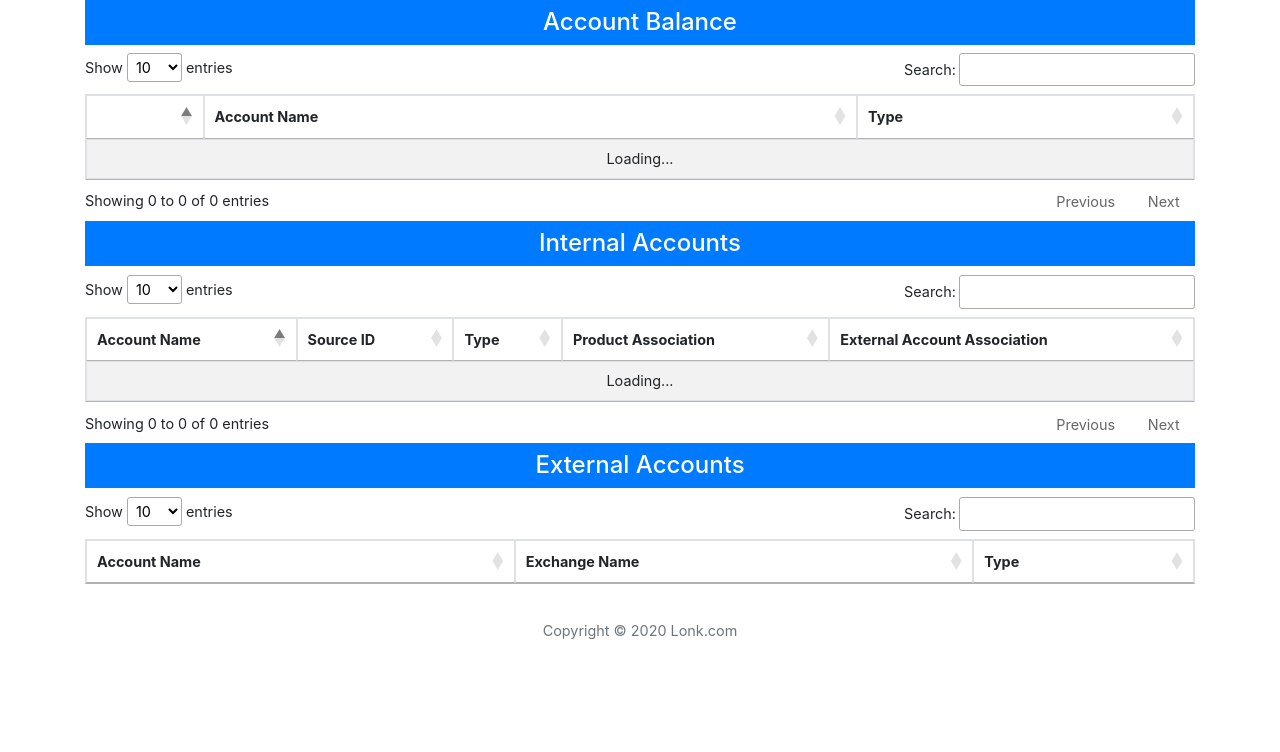
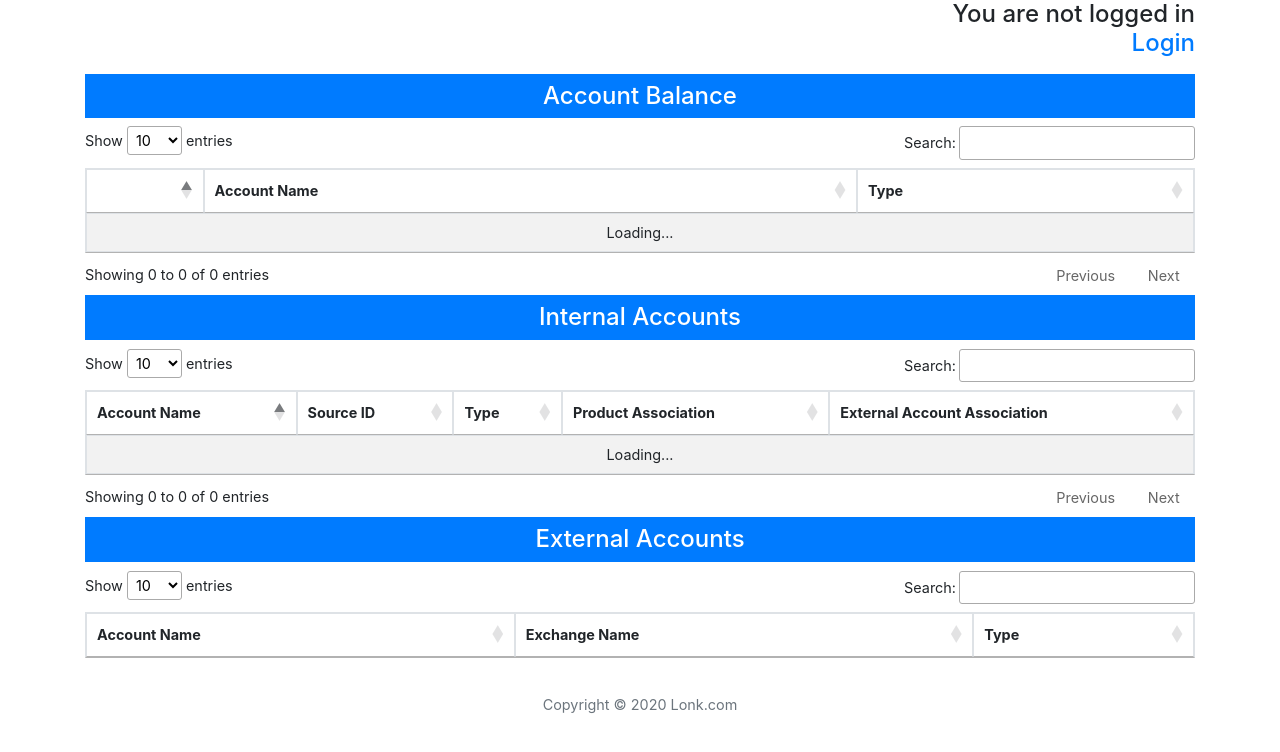
Before and after one commit to deoshao11/django-gui, a Django app: page / in a window 1280 px wide. Shown: the top 752 px of the page. Run offline with Django 3.2, Linux system fonts and the light colour scheme; lists and menus that the app fills with data are empty; parts of the project's set-up code (start-up, migrations or seed data) failed here and were passed over; some libraries are stand-ins or nearby versions.

Commit message:
add login logout mechanism

```diff
--- a/restembed/core/templates/index.html
+++ b/restembed/core/templates/index.html
@@ -13,6 +13,17 @@ tr.shown td.details-control {
 }
 </style>
 
+<div class="row">
+{% if user.is_authenticated %}
+    <div class="col-sm-12 text-right">
+        <h4>Hi {{ user.username }}! <p><a href="{% url 'logout' %}">Logout</a></p></h4>
+    </div>
+{% else %}
+    <div class="col-sm-12 text-right">
+        <h4>You are not logged in<p><a href="{% url 'login' %}">Login</a></p></h4>
+    </div>
+{% endif %}
+</div>
 
 <div class="row">
     <div class="col-sm-12 text-center">
--- a/restembed/settings.py
+++ b/restembed/settings.py
@@ -152,6 +152,7 @@ REST_FRAMEWORK = {
 
 EXTERNAL_API_URL = 'http://sunyi-lonk-spec.herokuapp.com/'
 
-LOGIN_REDIRECT_URL = 'index'
+LOGIN_REDIRECT_URL = '/'
+LOGOUT_REDIRECT_URL = '/'
 
 django_heroku.settings(locals())
--- a/restembed/urls.py
+++ b/restembed/urls.py
@@ -28,7 +28,7 @@ router.register(r'balance', AccountBalanceViewSet, basename='account_balance')
 urlpatterns = [
     url('^api/', include(router.urls)),
     url(r'^$', index, name='index'),
-    url(r'^login/$', LoginView.as_view(template_name="login.html"), name='login'),
-    url(r'^logout/$', LogoutView, name='logout'),
+    url(r'^login/$', LoginView.as_view(template_name='login.html'), name='login'),
+    url(r'^logout/$', LogoutView.as_view(), name='logout'),
     url(r'^admin/', admin.site.urls),
 ]
```
